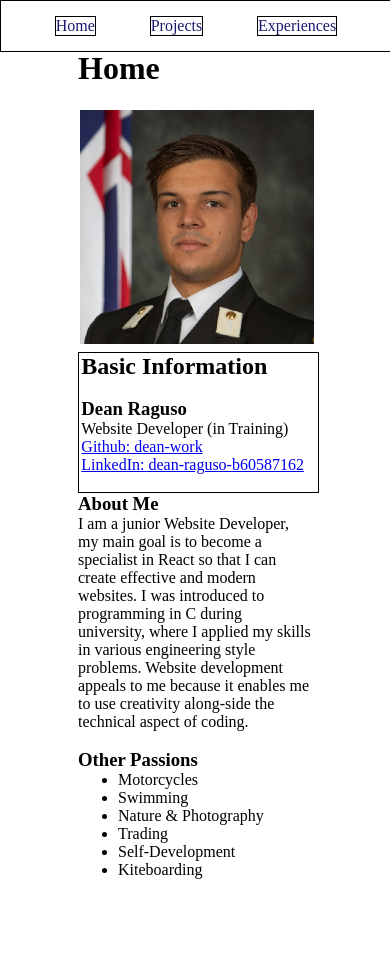
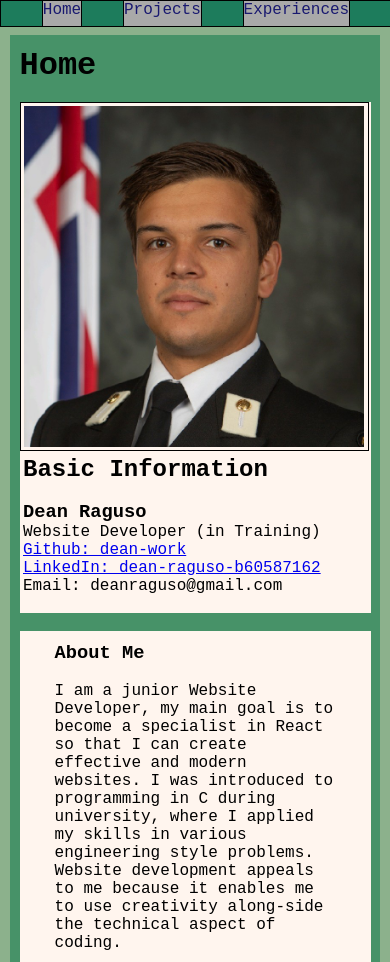
Before and after one commit to dean-work/Portfolio_Website, a plain HTML site: page index.html in a window 390 px wide. Shown: the top 962 px of the page. Before the commit the page ends 879 px from the top, so only its background shows below. Drawn offline with Linux system fonts and the light colour scheme.

Commit message:
Fully mobile compatible now, with color text-styling

```diff
--- a/index.html
+++ b/index.html
@@ -30,14 +30,17 @@
                     <p>Website Developer (in Training)</p>
                     <a href="https://github.com/dean-work" target="_blank"><p>Github:      dean-work</p></a>
                     <a href="https://www.linkedin.com/in/dean-raguso-b60587162" target="_blank" ><p>LinkedIn:    dean-raguso-b60587162 </p></a>
+                    <p>Email: deanraguso@gmail.com</p>
                     <br/>
                 </section>
             </section>
             <br/>
+            <br />
 
 
             <section id="intro">
                 <h3>About Me</h3>
+                <br />
                 <p>I am a junior Website Developer, my main goal is to become a specialist in React so that I can create effective and modern websites.
                     I was introduced to programming in C during university, where I applied my skills in various engineering style problems. Website development appeals to
                     me because it enables me to use creativity along-side the technical aspect of coding.
@@ -50,6 +53,7 @@
 
             <section id="passions">
                 <h3>Other Passions</h3>
+                <br />
                 <ul>
                     <li>Motorcycles</li>
                     <li>Swimming</li>
@@ -58,7 +62,9 @@
                     <li>Self-Development</li>
                     <li>Kiteboarding</li>
                 </ul>
+                <br />
             </section>
+            <br />
         </main>
     </body>
 </html>
--- a/style.css
+++ b/style.css
@@ -1,33 +1,63 @@
 * {
     margin: 0;
+    overflow-wrap: break-word;
+    font-family:'Courier New', Courier, monospace;
 }
 
 nav ul li {
     color: midnightblue;
+    font-size: 2em;
     list-style: none;
     display: inline-block;
-    z-index: 20;
+    height: 100%;
 
     border: 1px black solid;
+    background-color: darkgray;
     margin: 0;
 }
 
 nav ul{
     display:flex;
-    justify-content: space-around;
+    z-index: 3;
+    justify-content: space-evenly;
+    align-items: center;
 
     position: fixed;
     margin: 0;
+    padding: 0;
     border: 1px solid black;
     width: 100%;
     height: 50px;
+
+    background-color: rgb(29, 124, 92);
+}
+
+header {
+    z-index: 2;
+}
+
+body {
+    background-color: rgb(140, 177, 140);
 }
 
 main {
     position: relative;
-    top: 50px;
+    top: 65px;
+    z-index: 1.3;
 
-    margin: 0 20%;
+    margin: 0 15%;
+    padding: 0 5%;
+    background-color: rgb(71, 146, 104);
+}
+
+#intro {
+    background-color: seashell;
+    padding: 3% 2%;
+}
+
+#passions {
+    background-color: seashell;
+    padding: 3% 2%;
 }
 
 #profile {
@@ -36,25 +66,35 @@ main {
     width: 100%;
     align-items: top;
     justify-items: space-between;
+
+    background-color: seashell;
 }
 
 main img {
     display: flexbox;
     position: relative;
 
-    width: 50%;
-    height: 50%;
-    padding: 0 1%;
+    width: 45%;
+    height: 45%;
+    padding: 1% 1%;
+    border: 1px black solid;
 }
 
 .image-side {
     display: flexbox;
-    width: 50%;
-    border: 1px black solid;
-    padding: 0 1%;
+    width: 45%;
+    padding: 0 2% 0 5%;
 }
 
-@media only screen and (max-width: 500px) {
+@media only screen and (max-width: 610px) {
+    * {
+        overflow-wrap: break-word;
+    }
+
+    main {
+        padding: 3% 2.5%;
+    }
+
     header {
         margin: 0;
         padding: 0;
@@ -62,9 +102,9 @@ main img {
 
     nav ul li {
         color: midnightblue;
+        font-size: 1em;
         list-style: none;
         display: inline-block;
-        z-index: 20;
 
         border: 1px black solid;
         margin: 0;
@@ -74,6 +114,7 @@ main img {
     nav ul{
         display:flexbox;
         justify-content: space-evenly;
+        height: 25px;
 
         position: fixed;
         margin: 0;
@@ -85,27 +126,42 @@ main img {
 
     main {
         position: relative;
-        top: 50px;
+        top: 35px;
 
-        margin: 0 20%;
+        margin: 0 2.5%;
+    }
+
+    #passions {
+        padding: 3% 10%
+    }
+
+    #intro {
+        padding: 3% 10%
     }
 
     #profile {
         margin: 0;
         width: 100%;
+        padding: 0;
         display: inline-block;
     }
 
     main img {
         position: relative;
 
-        width: 100%;
+        width: 97%;
         height: 100%;
-        margin: 2% 0;
+        margin: 0;
     }
 
     .image-side {
-        width: 100%;
-        border: 1px black solid;
+        width: 97%;
+        padding: 0 1%;
     }
 }
+
+@media only screen and (max-width: 240px){
+    * {
+        display: none !important;
+    }
+}
```
